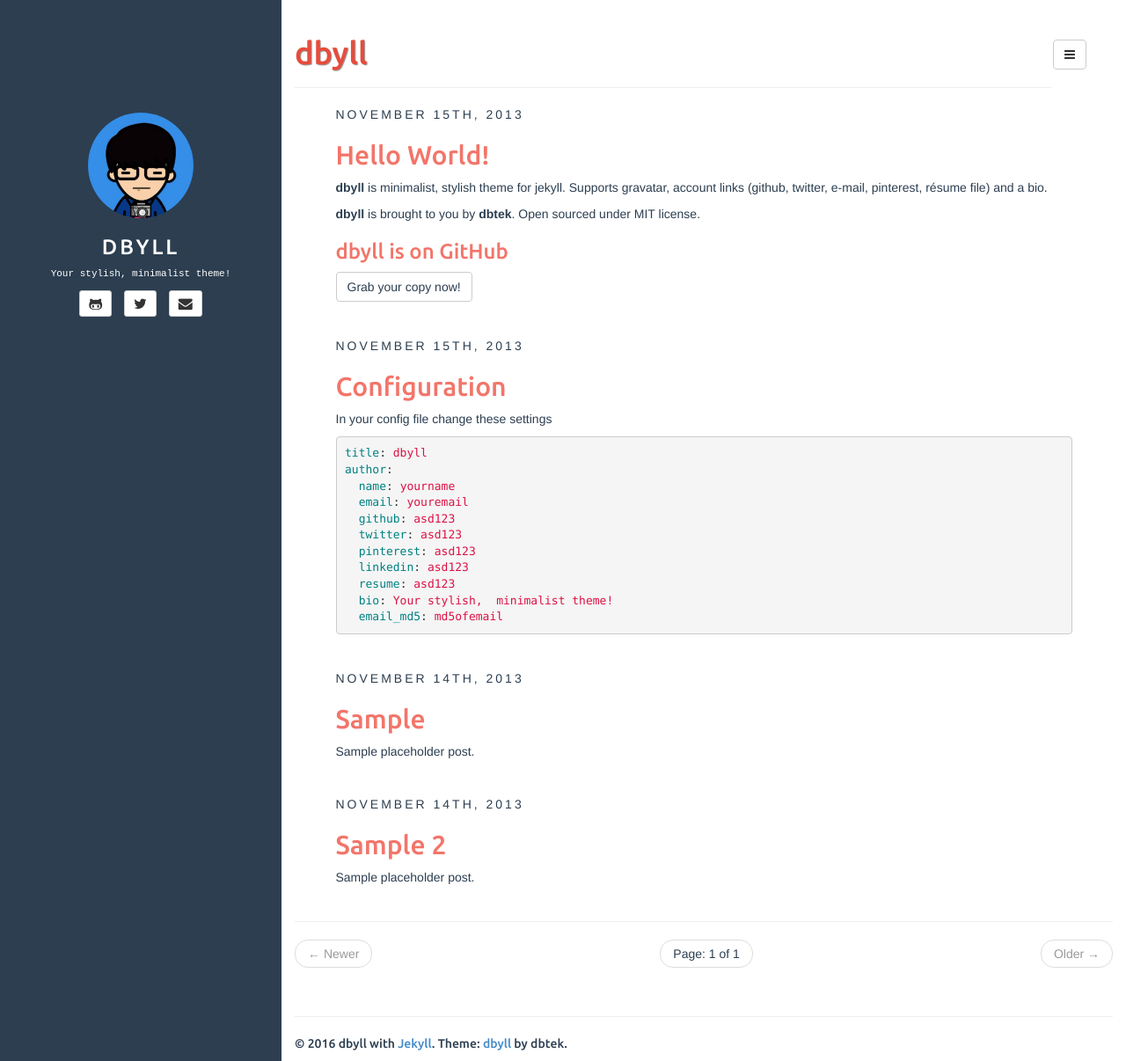
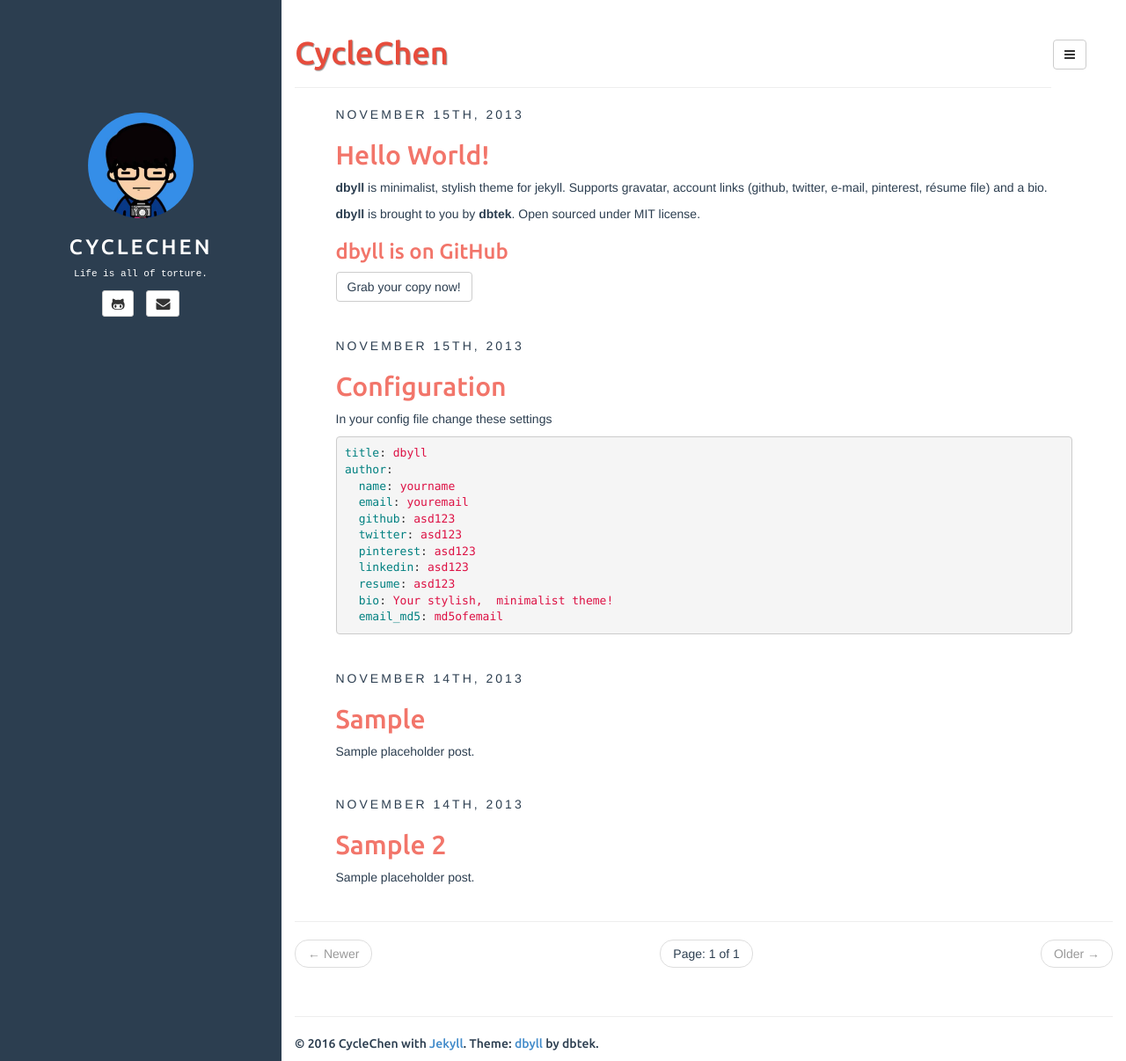
Before and after one commit to cyclechen/cyclechen.github.io, a Jekyll site: the page built from index.html, in a window 1280 px wide and 1206 px high. Shown: the whole window at 88% size. Built offline with Jekyll 4.4.1, drawn with Linux system fonts in a browser that asks for light colours; the list of posts is cut into pages by our own code.

Commit message:
update data

```diff
--- a/_config.yml
+++ b/_config.yml
@@ -5,27 +5,24 @@
 exclude: ["README.md"] # files to exclude
 highlighter: pygments
 markdown: kramdown
-disqus: dbyll
-google_analytics: dbyll
-title: dbyll
+disqus: CycleChen
+google_analytics: CycleChen
+title: CycleChen
 
 defaults:
   -
     scope:
       path: "" # empty string for all files
     values:
-      title: dbyll
+      title: CycleChen
 
 description: Stylish Jekyll Theme
 author:
-  name: dbyll
-  email: dbyll@ismaildemirbilek.com
-  github: dbtek
-  twitter: dbtek
-  pinterest: asd123
-  linkedin: asd123
-  bio: Your stylish, minimalist theme!
-  email_md5: 726351295ec82e145928582f595aa3aa
+  name: CycleChen
+  email: CycleChen@outlook.com
+  github: cyclechen
+
+  bio: Life is all of torture.
 
 rss_path: feed.xml
 categories_path: categories.html
```
Also changed, not shown: README.md.
